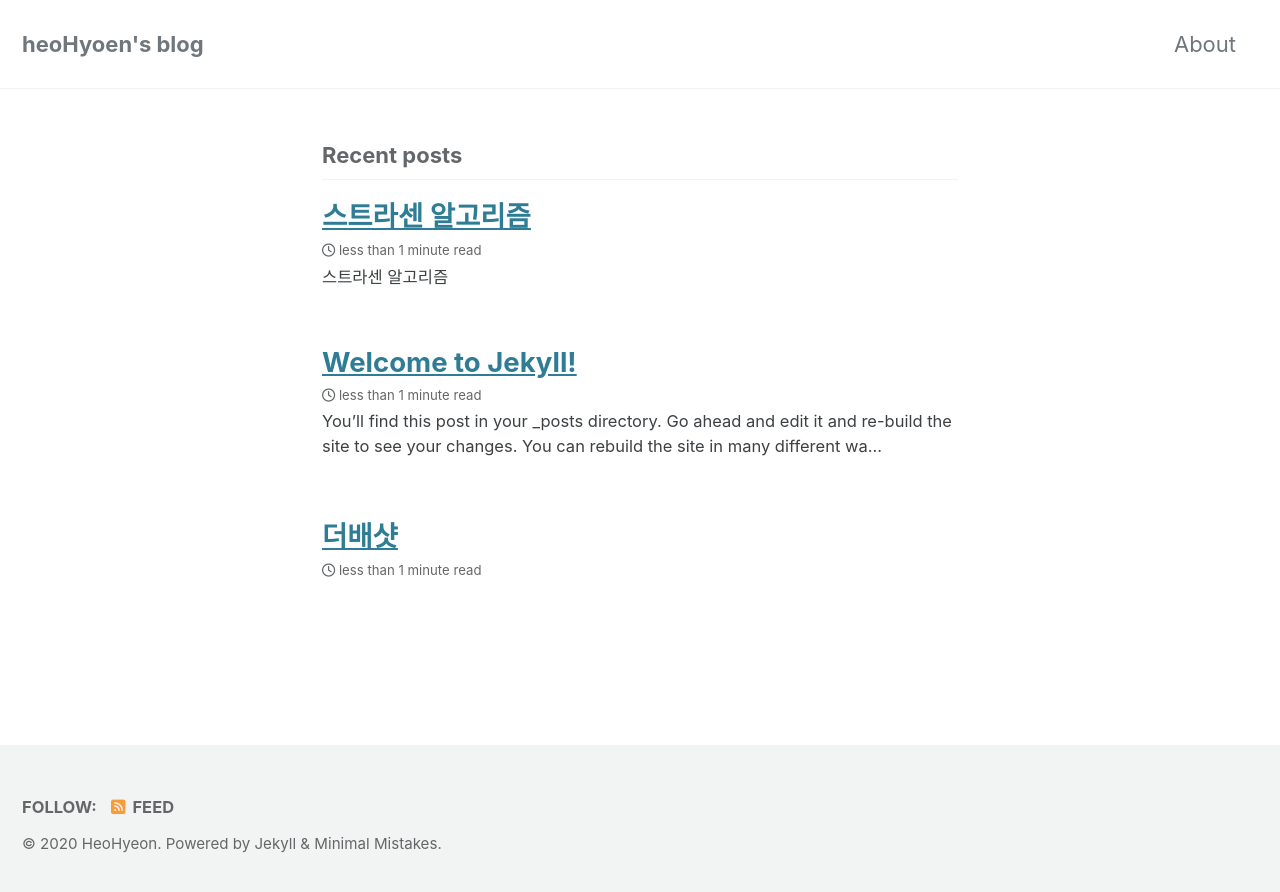
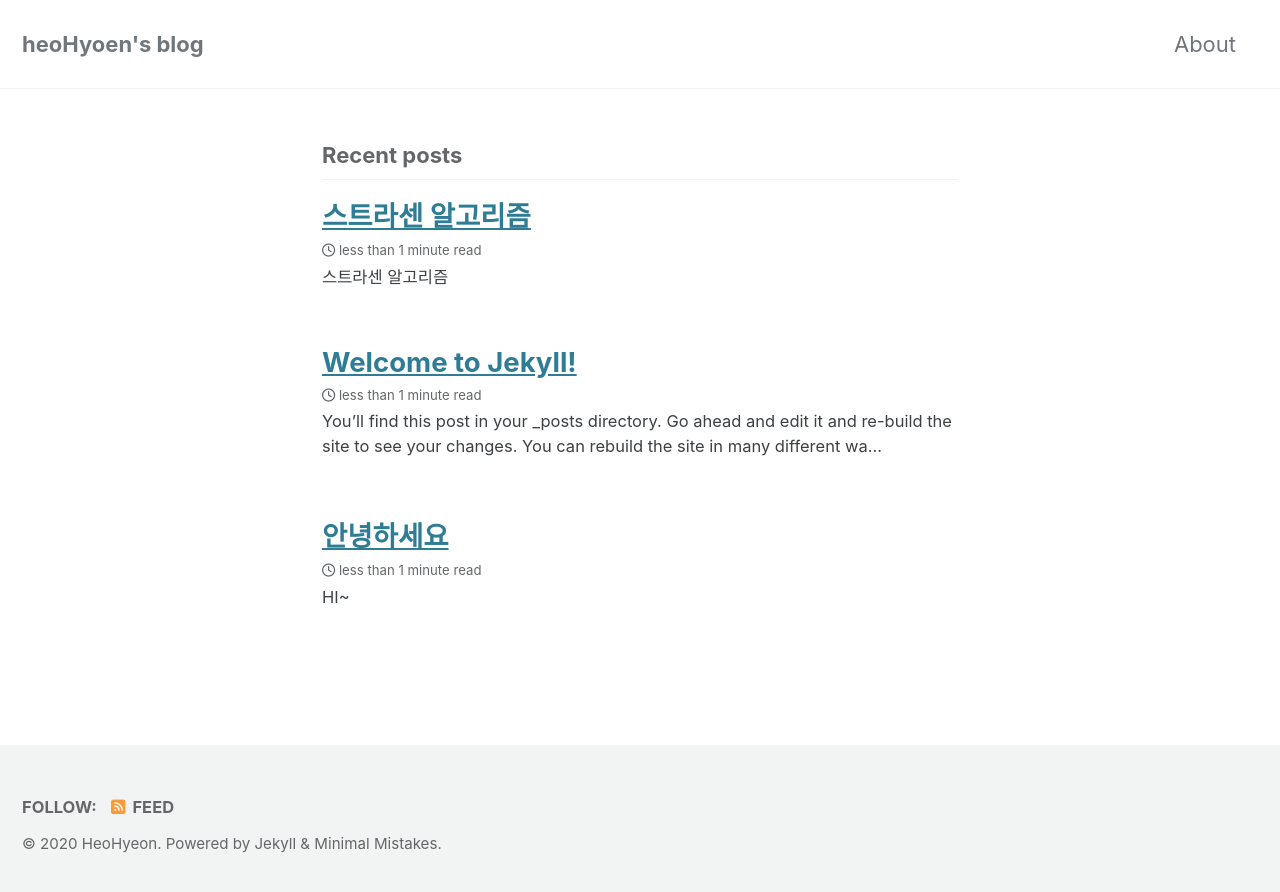
Before and after one commit to heohyeon1452/heohyeon1452.github.io, a Jekyll site: the page built from index.markdown, in a window 1280 px wide. Shown: the top 892 px of the page. Built offline with Jekyll 4.4.1, drawn with Linux system fonts in a browser that asks for light colours; cached includes are drawn as plain includes; nearby versions of some CDN libraries; the list of posts is cut into pages by our own code.

Commit message:
sfsfsdfs

```diff
--- a/_posts/2020-03-26-intro.md
+++ b/_posts/2020-03-26-intro.md
@@ -1,8 +1,12 @@
 ---
 layout: single
-title: 더배샷
+title: 안녕하세요
 date: 2020-04-07 10:00:00 +0900
 author: anyone
 ---
 
-![KakaoTalk_20200325_154446562.jpg](C:\Users\SAMSUNG\Desktop\KakaoTalk_20200325_154446562.jpg)
+
+
+
+
+HI~
```
